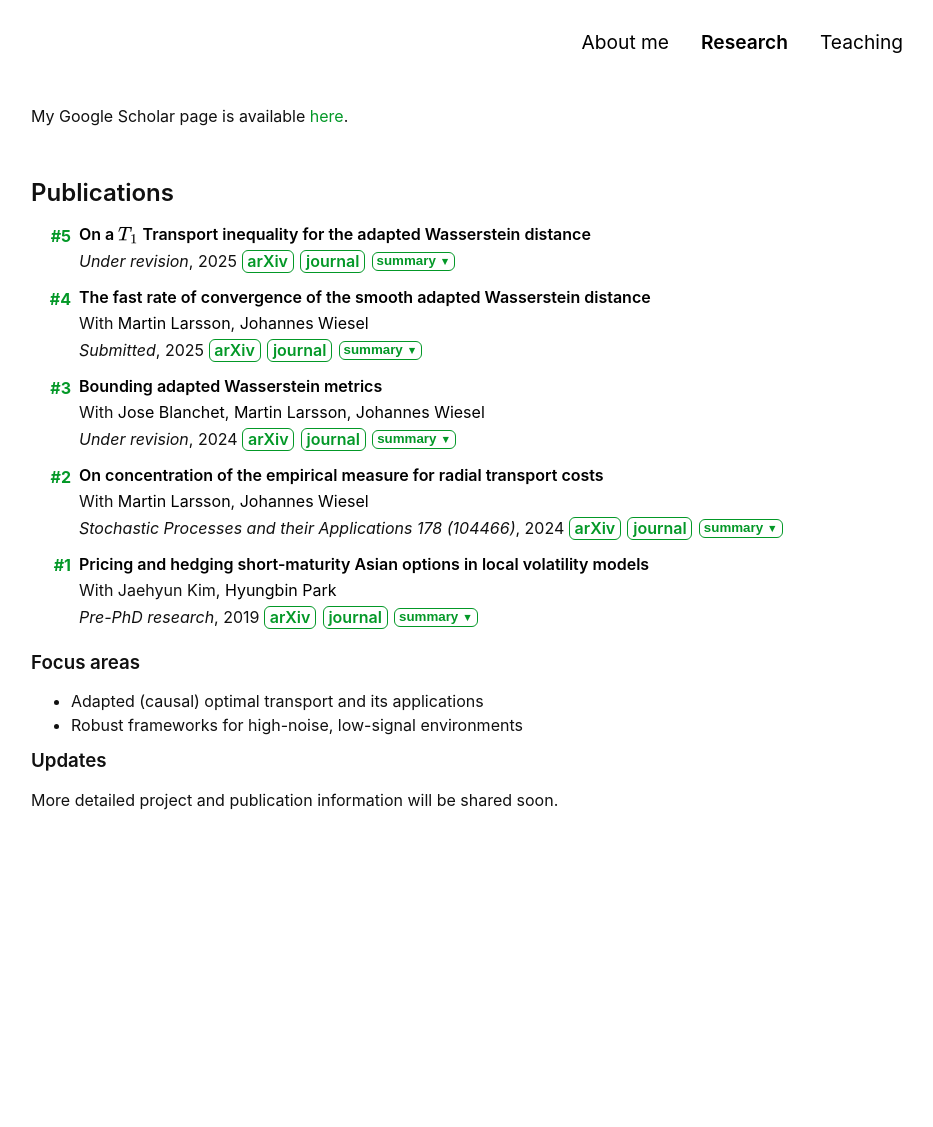
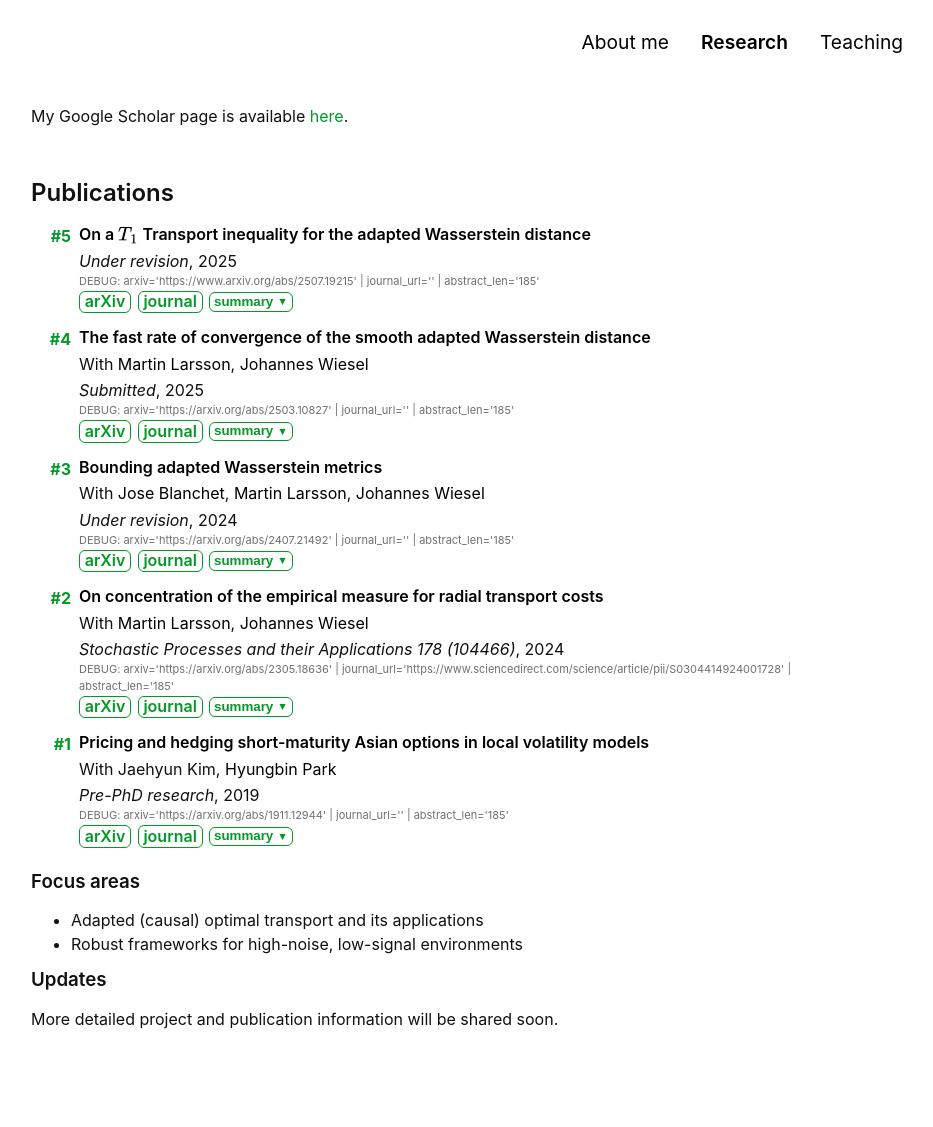
Before and after one commit to Jonghwap/Jonghwap.github.io, a Jekyll site: the page built from research.md, in a window 1280 px wide. Shown: the whole page, without its empty margins (209-1142 px from the left). Built offline with Jekyll 4.4.1, drawn with Linux system fonts in a browser that asks for light colours; a style sheet for code colours, icons or effects is not loaded; before the commit the page ends 908 px from its top, so only the background shows below that.

Commit message:
Update publication_list.html

```diff
--- a/_includes/publication_list.html
+++ b/_includes/publication_list.html
@@ -23,6 +23,14 @@
       {% endif %}
       <div class="publication-meta">
         <em>{{ pub.journal }}</em>, {{ pub.year }}
+
+          <small style="display:block; opacity:.6;">
+    DEBUG:
+    arxiv='{{ pub.arxiv }}' |
+    journal_url='{{ pub.journal_url }}' |
+    abstract_len='{{ pub.abstract | default: "" | size }}'
+  </small>
+
         {% assign arxiv_link = pub.arxiv | default: '' | strip %}
         {% assign journal_link = pub.journal_url | default: '' | strip %}
         {% assign abstract_text = pub.abstract | default: '' | strip %}
```
